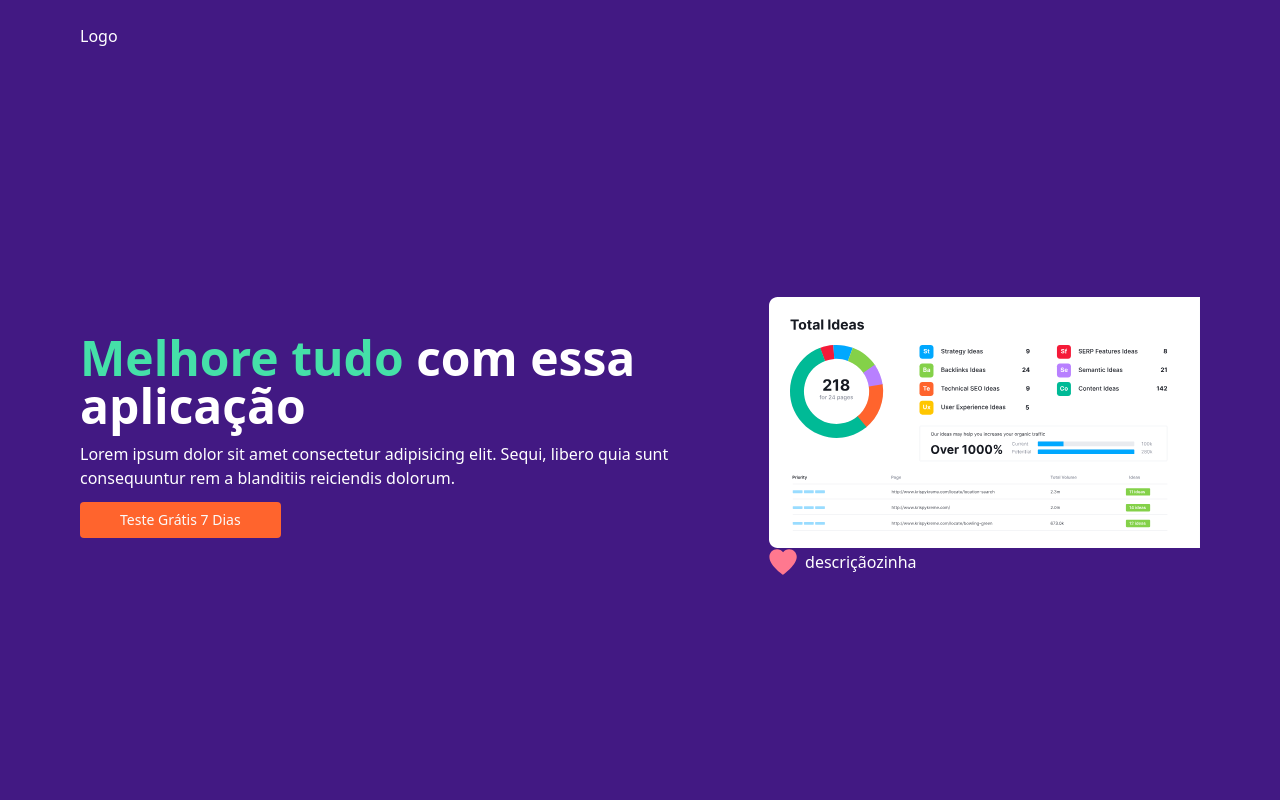
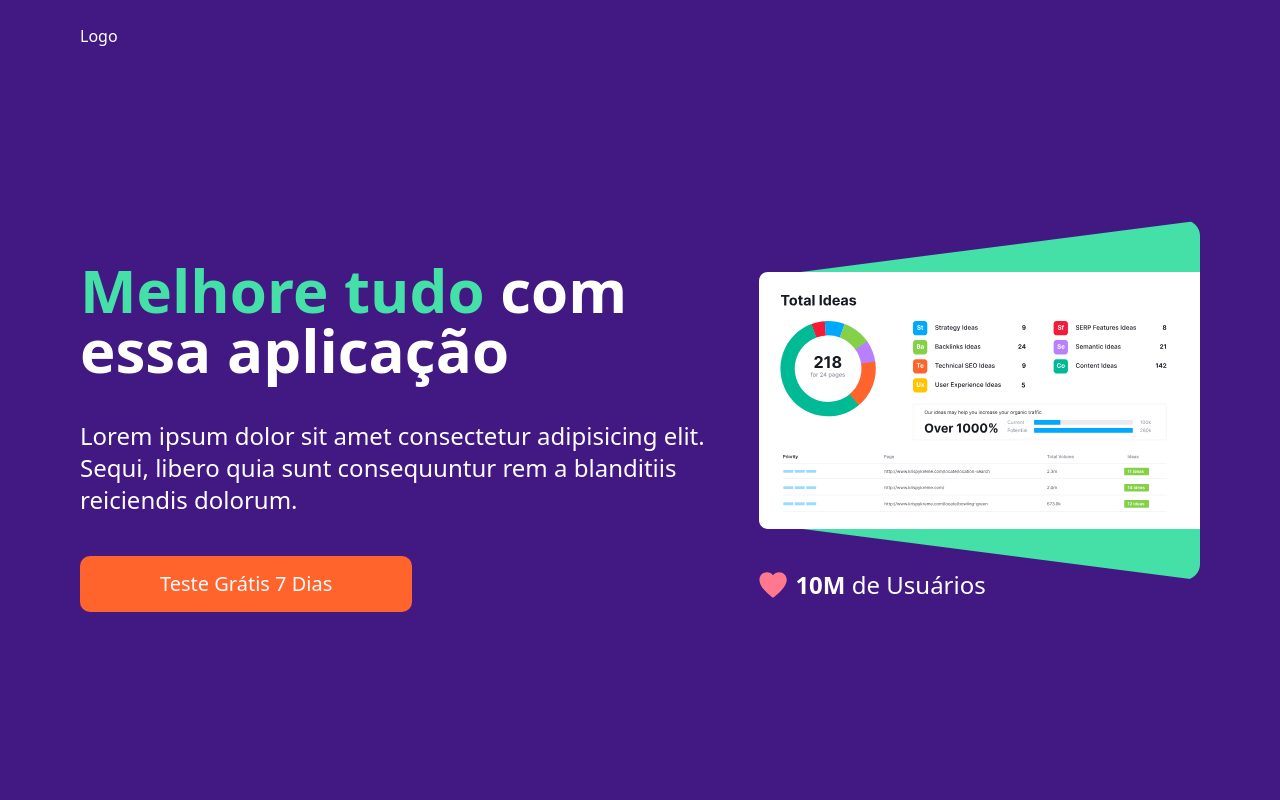
Before and after one commit to GabrielSilveira97/serpfy, a React (Vite) app: page / in a window 1280 px wide. Shown: the top 800 px of the page. Built offline with nearby package versions, Linux system fonts and the light colour scheme.

Commit message:
feat: finishing hero section

```diff
--- a/src/components/layout/Hero.tsx
+++ b/src/components/layout/Hero.tsx
@@ -6,19 +6,33 @@ const HeroComponent = () => {
             <div className="flex justify-center md:justify-start items-center h-20">
                 <h1>Logo</h1>
             </div>
-            <div className="flex h-full justify-center md:justify-between items-center">
-                <div className="flex flex-col items-center md:items-start gap-3">
-                    <h1 className="text-center md:text-start text-5xl font-semibold"><span className="text-secondary">Melhore tudo</span> com essa aplicação</h1>
-                    <h2 className="text-center md:text-start">Lorem ipsum dolor sit amet consectetur adipisicing elit. Sequi, libero quia sunt consequuntur rem a blanditiis reiciendis dolorum.</h2>
-                    <Button className="px-10">Teste Grátis 7 Dias</Button>
+            <div className="flex h-full justify-center md:justify-between items-center gap-10 w-full">
+                <div className="flex flex-col items-center md:items-start gap-10 w-full md:w-auto">
+                    <h1 className="text-center md:text-start md:text-6xl text-5xl font-semibold"><span className="text-secondary">Melhore tudo</span> com essa aplicação</h1>
+                    <h2 className="text-center md:text-start text-2xl">Lorem ipsum dolor sit amet consectetur adipisicing elit. Sequi, libero quia sunt consequuntur rem a blanditiis reiciendis dolorum.</h2>
+                    <Button className="px-20 py-7 text-xl rounded-lg">Teste Grátis 7 Dias</Button>
                 </div>
-                <div className="hidden md:flex flex-col">
-                    <img className="" src="/hero-image.svg" alt="Imagem" />
-                    <div className="flex items-center gap-2">
+                <div className="hidden md:flex flex-col relative gap-10">
+                    <div className="relative inline-block">
+                        <div
+                            className="absolute bg-secondary rounded-2xl"
+                            style={{
+                                width: '95%',
+                                height: '140%',
+                                clipPath: 'polygon(0% 15%, 100% 0%, 100% 100%, 0% 85%)',
+                                zIndex: 0,
+                                right: 0,
+                                top: '50%',
+                                transform: 'translateY(-50%)',
+                                borderRadius: '1rem'
+                            }}
+                        />
+                        <img className="relative z-10 block" src="/hero-image.svg" alt="Imagem" width={1000}/>
+                    </div>
+                    <div className="flex gap-2 items-center relative z-10">
                         <img src="/shape-1.svg" alt="" className="size-7" />
-                        <p>descriçãozinha</p>
+                        <p className="text-2xl"><span className="font-semibold">10M</span> de Usuários</p>
                     </div>
-
                 </div>
 
             </div>
--- a/src/components/layout/Navbar.tsx
+++ b/src/components/layout/Navbar.tsx
@@ -54,9 +54,9 @@ const NavbarComponent = () => {
                         duration: 0.3,
                         ease: "easeInOut"
                     }}
-                    className={`fixed ${isMobile ? 'bottom-0 left-0 right-0' : 'top-0 left-0 right-0'} z-50 bg-accent py-3 px-4 md:px-24 flex justify-between items-center`}
+                    className={`fixed ${isMobile ? 'bottom-0 left-0 right-0' : 'top-0 left-0 right-0'} z-50 bg-accent py-5 px-4 md:px-24 flex shadow-md justify-between items-center`}
                 >
-                    <h1>Logo</h1>
+                    <h1 className="text-black">Logo</h1>
                     <Button className="px-6 md:px-10 text-base md:text-lg">Teste Grátis 7 Dias</Button>
                 </motion.nav>
             )}
```
